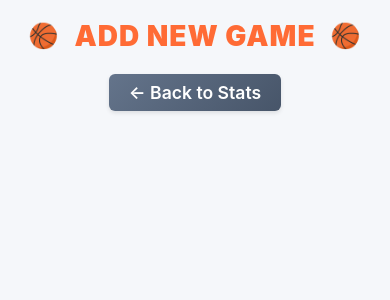
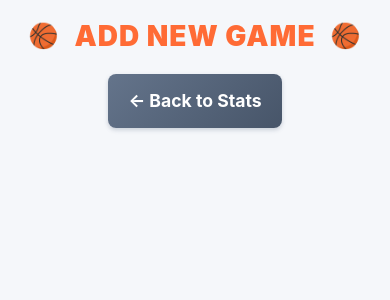
Before and after one commit to mcgrawga/statchomper-ui, a PHP site: page /add-game.html in a window 390 px wide. Shown: the top 300 px of the page. Run offline with PHP 8.4, Linux system fonts and the light colour scheme.

```diff
--- a/add-game.html
+++ b/add-game.html
@@ -17,7 +17,9 @@
             </h1>
 
             <div class="navigation-links">
-                <a href="home.html" class="nav-link-btn">← Back to Stats</a>
+                <button type="button" class="back-btn" onclick="window.location.href='home.html'">
+                    ← Back to Stats
+                </button>
             </div>
 
             <div id="loader" class="text-center">
--- a/styles.css
+++ b/styles.css
@@ -75,12 +75,46 @@ body {
     color: white;
 }
 
+.back-btn {
+    display: inline-flex;
+    align-items: center;
+    justify-content: center;
+    padding: 12px 24px;
+    background: linear-gradient(135deg, #64748b 0%, #475569 100%);
+    color: white;
+    border: none;
+    border-radius: 8px;
+    font-weight: 700;
+    font-size: 1rem;
+    cursor: pointer;
+    transition: all 0.2s ease;
+    box-shadow: 0 2px 4px rgba(100, 116, 139, 0.3);
+    -webkit-tap-highlight-color: transparent;
+    user-select: none;
+}
+
+.back-btn:hover {
+    background: linear-gradient(135deg, #475569 0%, #334155 100%);
+    box-shadow: 0 4px 8px rgba(100, 116, 139, 0.4);
+    transform: translateY(-1px);
+}
+
+.back-btn:active {
+    transform: translateY(0) scale(0.98);
+    box-shadow: 0 2px 4px rgba(100, 116, 139, 0.3);
+}
+
 @media (max-width: 768px) {
     .navigation-links {
         margin-bottom: 20px;
     }
 
     .nav-link-btn {
+        padding: 14px 20px;
+        font-size: 1.1rem;
+    }
+
+    .back-btn {
         padding: 14px 20px;
         font-size: 1.1rem;
     }
```
